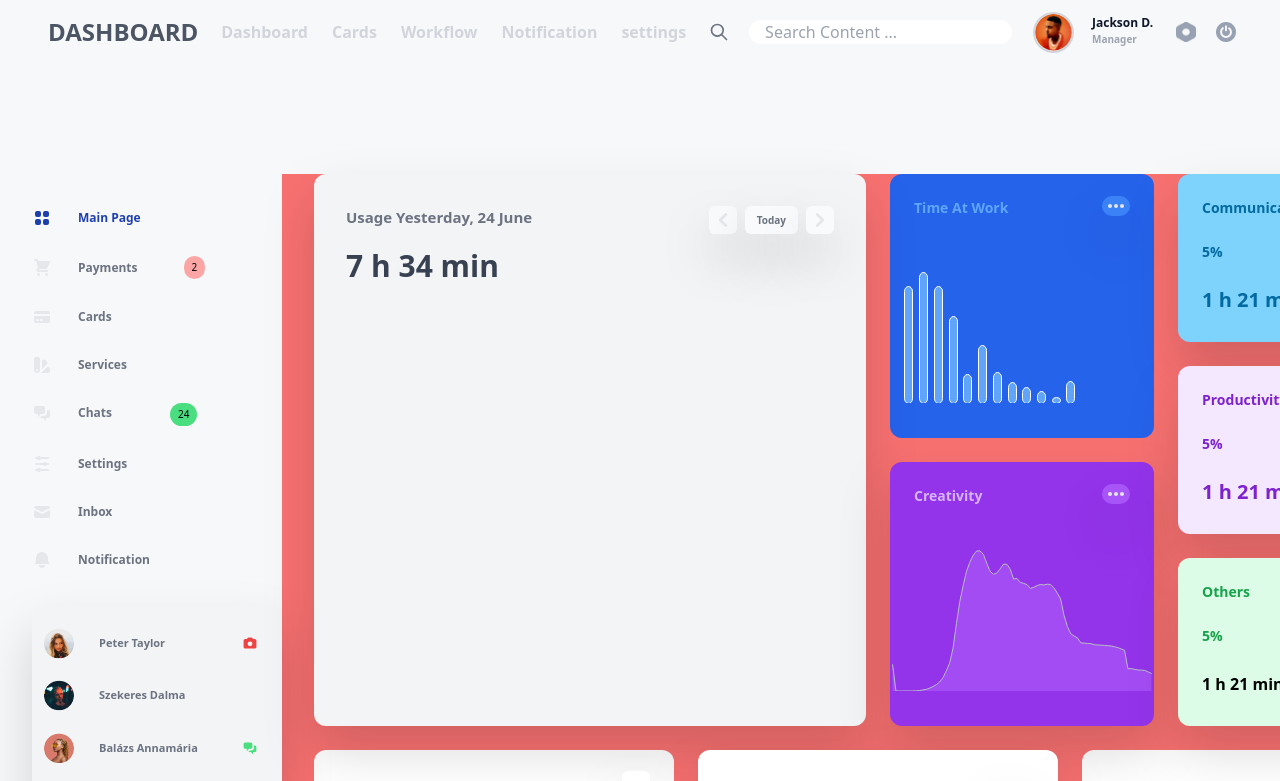
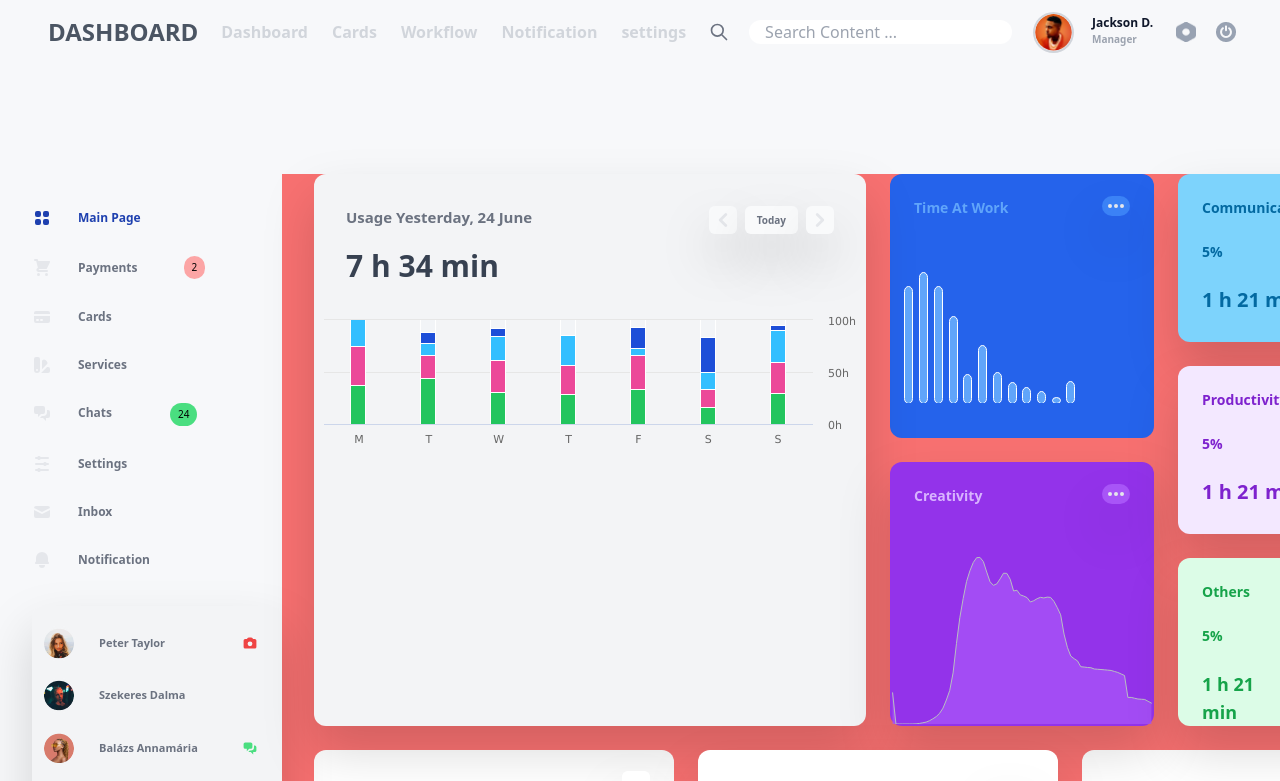
Before and after one commit to aimunir/dashboard, a React (Create React App) app: page / in a window 1280 px wide. Shown: the top 781 px of the page. Built offline with nearby package versions, Linux system fonts and the light colour scheme.

Commit message:
usage start

```diff
--- a/src/components/Costs.jsx
+++ b/src/components/Costs.jsx
@@ -8,7 +8,7 @@ const Costs = () => {
       type: "column",
       backgroundColor: null,
       height: "200",
-      width:"250"
+      width: "330",
     },
     title: {
       text: "",
@@ -34,6 +34,7 @@ const Costs = () => {
       tickLength: 0,
     },
     yAxis: {
+
       labels: {
         format: "${text}k", // The $ is literally a dollar unit
       },
@@ -55,11 +56,10 @@ const Costs = () => {
     },
     plotOptions: {
       series: {
-
         column: {
           pointPadding: 0,
-          borderWidth: 20
-      },
+          borderWidth: 20,
+        },
         borderWidth: 0,
         pointWidth: 10,
         borderRadius: 5,
@@ -70,7 +70,7 @@ const Costs = () => {
       backgroundColor: "white",
       borderColor: "rgba(168, 85, 247, 0)",
       borderRadius: 20,
-      borderWidth: 3
+      borderWidth: 3,
     },
 
     series: [
@@ -80,7 +80,7 @@ const Costs = () => {
         data: [
           {
             name: "Actual",
-            y: 4.5,
+            y: 5,
           },
         ],
       },
@@ -91,7 +91,7 @@ const Costs = () => {
         data: [
           {
             name: "Planning",
-            y: 4.0,
+            y: 3.0,
           },
         ],
       },
@@ -101,11 +101,9 @@ const Costs = () => {
         data: [
           {
             name: "Buget",
-            y: 2.0,
-
+            y: 1.0,
           },
         ],
-
       },
     ],
   };
--- a/src/components/Creativity.jsx
+++ b/src/components/Creativity.jsx
@@ -10,7 +10,7 @@ const Creativity = () => {
       backgroundColor: null,
       marginLeft: 0,
       marginRight: 0,
-      height: "200",
+      height: "233",
 
     },
     title: {
@@ -84,13 +84,6 @@ const Creativity = () => {
         ],
         color: "rgba(168, 85, 247, 0)",
         lineWidth: 1
-        // fillColor: {
-        //   linearGradient: { x1: 0, y1: 0, x2: 0, y2: 1 },
-        //   stops: [
-        //     [0, "rgba(168, 85, 247, 0)"],
-        //     [1, "rgba(168, 85, 247, 0)"],
-        //   ],
-        // },
       },
     ],
   };
--- a/src/components/Others.jsx
+++ b/src/components/Others.jsx
@@ -141,7 +141,7 @@ const Others = () => {
         <div className="flex flex-col gap-6 my-6 ml-6">
           <h4 className="font-bold text-sm text-green-600">Others</h4>
           <p className="font-bold text-green-600 text-sm  ">5%</p>
-          <p className="font-bold text-green-600text-[20px] leading-[28px] ">
+          <p className="font-bold text-green-600 text-[18px] leading-[28px] ">
             1 h 21 min
           </p>
         </div>
--- a/src/components/Usage.jsx
+++ b/src/components/Usage.jsx
@@ -1,44 +1,128 @@
-import React from 'react'
-import { ChevronLeftIcon } from '@heroicons/react/solid'
-import { ChevronRightIcon } from '@heroicons/react/solid'
+import React from "react";
+import { ChevronLeftIcon } from "@heroicons/react/solid";
+import { ChevronRightIcon } from "@heroicons/react/solid";
+import Highcharts from "highcharts";
+import HighchartsReact from "highcharts-react-official";
+const Usage = () => {
 
-const Usage = () => {
+  const options = {
+    chart: {
+        type: 'column',
+        backgroundColor: null,
+        height:"150"
+    },
+    exporting:false,
+    title: {
+        text: ""
+    },
+    legend:{ enabled:false },
+  credits: {
+      enabled: false,
+    },
+
+    xAxis: {
+        plotLines: [{ // mark the weekend
+            color: 'red',
+            width: 2,
+
+            dashStyle: 'longdashdot'
+        }],
+    categories: ['M', 'T', 'W','T', 'F', 'S','S']
+
+    },
+    yAxis: {
+
+   opposite: true,
+        labels: {
+        format: "{text}h", // The $ is literally a dollar unit
+      },
+        title:{
+        text:""
+        }
+
+    },
+    tooltip: {
+
+    },
+    plotOptions: {
+        column: {
+            stacking: 'percent'
+        },
+           series: {
+            pointWidth: 15,
+
+        }
+
+    },
+    series: [
+
+    {
+        data: [0,1,1,1,1,1,1],
+         color:"#F2F4F7" ,
+         showInLegend: false,
+        linkedTo: 'series1'
+    },
+
+    {
+        name: 'Productivity',
+        data: [0,1,1,0,3,2,1],
+        color:"#1D4ED8"
+    }, {
+        name: 'Communication',
+        data: [2, 1, 3, 2, 1,1,6],
+         color:"#33BFFF"
+    }, {
+        name: 'Creativity',
+        data: [3, 2, 4, 2, 5,1,6],
+         color:"#EC4899"
+    },
+    {
+        name: 'Others',
+        data: [3, 4, 4, 2, 5,1,6],
+         color:"#22C55E"
+    },
+
+
+
+
+    ]
+}
   return (
-    <div className='drop-shadow-2xl bg-gray-100 w-[48%] h-[48%]] rounded-xl ml-8 mr-6'>
-
+    <div className="drop-shadow-2xl bg-gray-100 w-[48%] h-[48%]] rounded-xl ml-8 mr-6">
       <div>
-      <div className='flex justify-between '>
-      <h4 className='text-[15px] font-bold text-gray-500 mt-8 ml-8 '>Usage Yesterday, 24 June</h4>
+        <div className="flex justify-between ">
+          <h4 className="text-[15px] font-bold text-gray-500 mt-8 ml-8 ">
+            Usage Yesterday, 24 June
+          </h4>
 
           {/* slider  */}
-<div className='mt-8 mr-8 flex gap-2'>
-<div className='w-7 h-7 bg-gray-50 drop-shadow-2xl rounded-md'>
-
-  <ChevronLeftIcon className='text-gray-200'  />
+          <div className="mt-8 mr-8 flex gap-2">
+            <div className="w-7 h-7 bg-gray-50 drop-shadow-2xl rounded-md">
+              <ChevronLeftIcon className="text-gray-200" />
             </div>
 
-<div className='bg-gray-50 drop-shadow-2xl rounded-md px-3 text-[10px] flex items-center justify-center font-bold '>
-  <p className='text-gray-500  ' >Today</p>
+            <div className="bg-gray-50 drop-shadow-2xl rounded-md px-3 text-[10px] flex items-center justify-center font-bold ">
+              <p className="text-gray-500">Today</p>
             </div>
 
-<div className='w-7 h-7 bg-gray-50 drop-shadow-2xl rounded-md'>
-  <ChevronRightIcon className='text-gray-200' />
+            <div className="w-7 h-7 bg-gray-50 drop-shadow-2xl rounded-md">
+              <ChevronRightIcon className="text-gray-200" />
             </div>
-
           </div>
 
           {/* slider end   */}
-
         </div>
 
-
-    <p className='text-[30px] font-bold leading-10 text-gray-700 ml-8 mt-3'>7 h 34 min</p>
-
+        <p className="text-[30px] font-bold leading-10 text-gray-700 ml-8 mt-3">
+          7 h 34 min
+        </p>
       </div>
 
+      <div className="mt-6">
+      <HighchartsReact highcharts={Highcharts} options={options} />
+      </div>
+    </div>
+  );
+};
 
-    </div>
-  )
-}
-
-export default Usage
+export default Usage;
```
Lines whose indentation alone changed are shown as unchanged.
